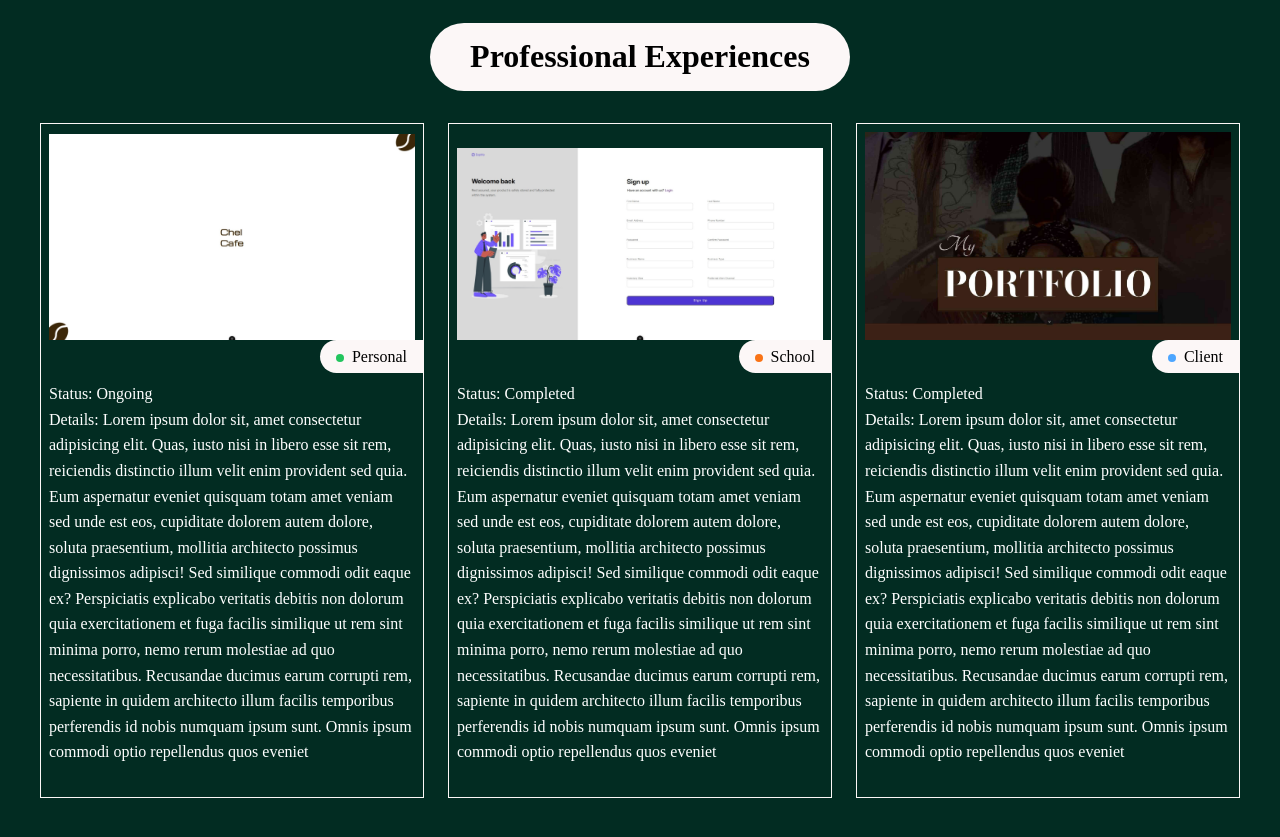
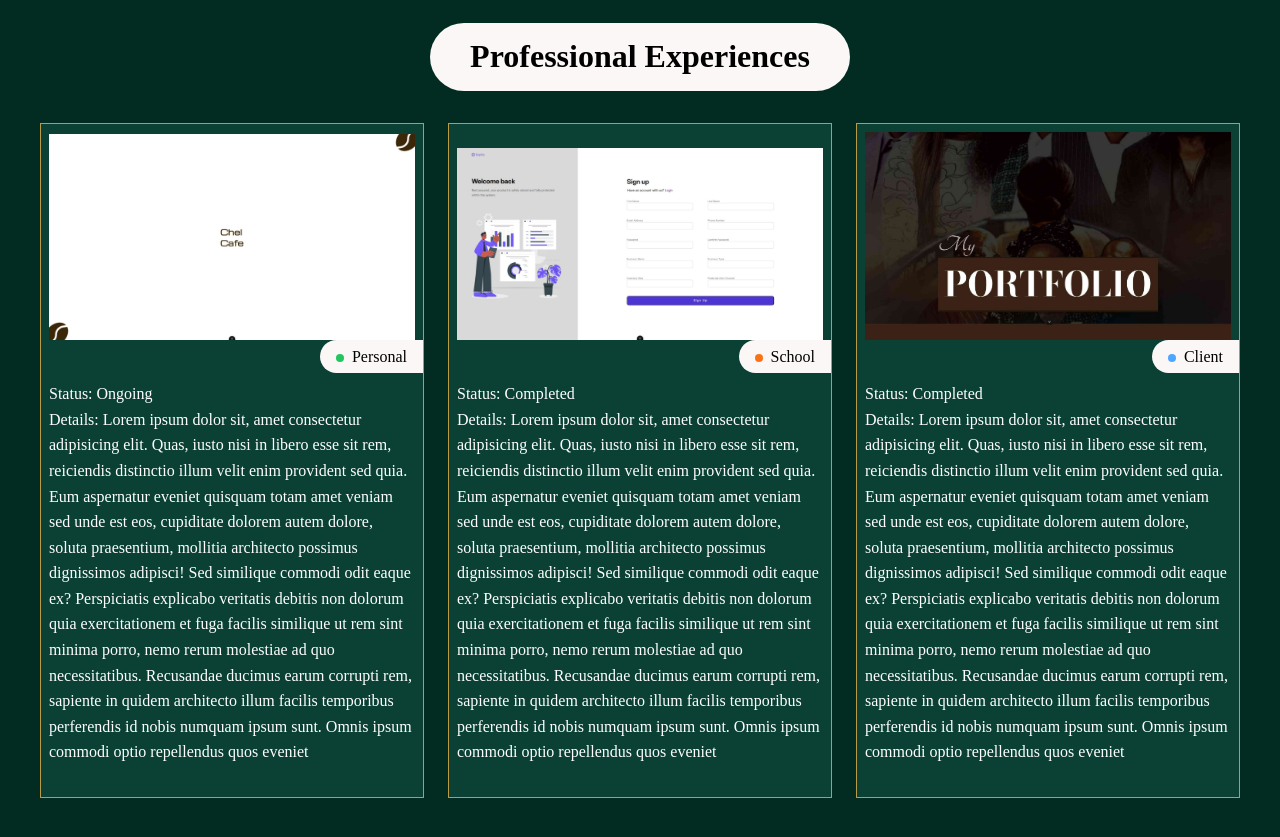
Before and after one commit to Lovethrech/my-main-portfolio, a Vue app: page / in a window 1280 px wide. Shown: the part 1540-2377 px from the top of the page. Built offline with nearby package versions, Linux system fonts and the light colour scheme.

Commit message:
working on the home-about components.

```diff
--- a/src/components/home/project/HomeProjectBox.vue
+++ b/src/components/home/project/HomeProjectBox.vue
@@ -51,10 +51,11 @@ const {homeProjectBoxDescItems}=defineProps(['homeProjectBoxDescItems']);
     justify-content: end;
 }
 .home-project-box{
+    background-color: #0a4134;;
     width:30vw;
     flex-direction: column;
     flex-wrap: nowrap;
-    border: 0.1vh groove var(--bg-color);
+    border: 0.1vh groove #B99A45;
 }
 .home-project-box-img{
     margin: 1vh 1vh 0;
```
